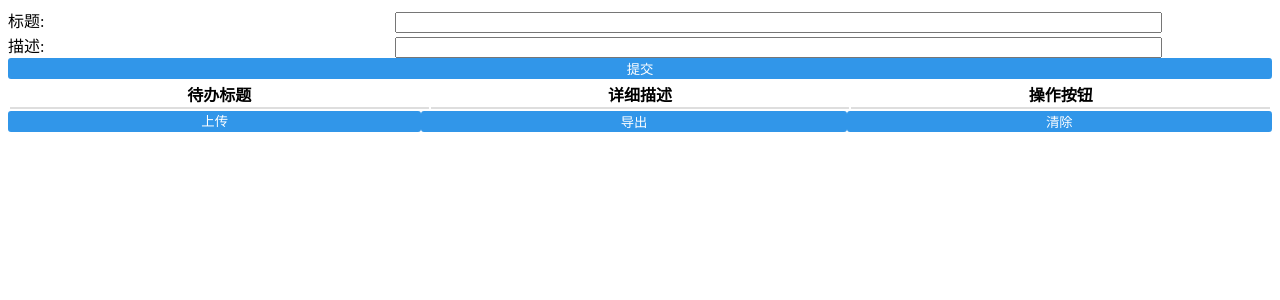
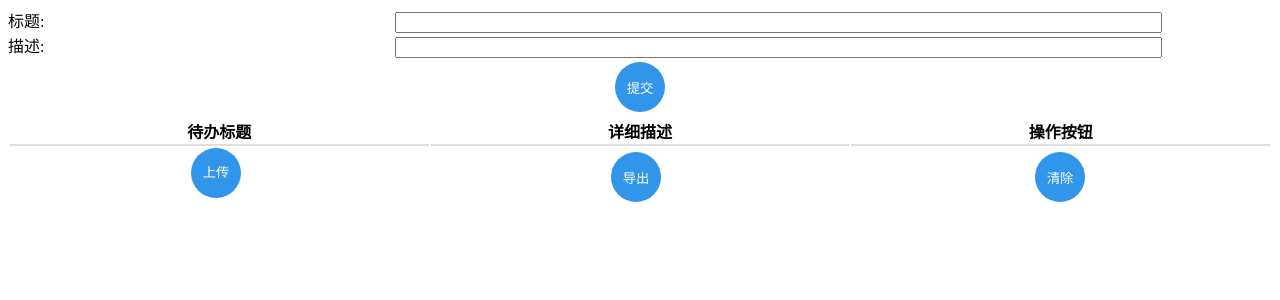
Before and after one commit to Andy201512/react-tutorial, a React (Create React App) app: page / in a window 1280 px wide. Shown: the top 300 px of the page. Built offline with nearby package versions, Linux system fonts and the light colour scheme.

Commit message:
调整按钮为圆形。

```diff
--- a/src/components/Form.js
+++ b/src/components/Form.js
@@ -64,9 +64,11 @@ class Form extends Component {
                     ></input>
                 </div>
                 <div className={styles['rowOneThirds--normal']}>
-                    <button
-                        type="submit"
-                    >提交</button>
+                    <div className={styles['buttonMaskDiv--normal']}>
+                        <button
+                            type="submit"
+                        >提交</button>
+                    </div>
                 </div>
             </form>
         );
--- a/src/css/App.module.css
+++ b/src/css/App.module.css
@@ -8,4 +8,5 @@
 
 .colDiv--normal {
     flex: 1 1 auto;
+    text-align: center;
 }
--- a/src/css/Form.module.css
+++ b/src/css/Form.module.css
@@ -19,3 +19,9 @@
 .input--normal {
     width: 60%;
 }
+
+.buttonMaskDiv--normal{
+    height: 100%;
+    width: 100%;
+    text-align: center;
+}
--- a/src/css/UploadButton.module.css
+++ b/src/css/UploadButton.module.css
@@ -7,8 +7,10 @@
     /*  */
     position: relative;
     display: inline-block;
-    width: 100%;
-    height: 100%;
+    width: 50px;
+    height: 50px;
+    line-height: 50px;
+    border-radius: 50%;
 }
 
 .uploadInput--normal {
@@ -23,17 +25,17 @@
 .uploadShowBox--normal {
     width: 100%;
     height: 100%;
-    text-align: center;
 }
 
 .uploadSpan--normal {
     font-size: 13.3333px;
     color: #fff;
     background-color: rgb(49, 150, 233);
-    border-radius: 3px;
     vertical-align: top;
     font-family: arial;
     display: inline-block;
-    width: 100%;
-    height: 100%;
+    width: 50px;
+    height: 50px;
+    line-height: 50px;
+    border-radius: 50%;
 }
--- a/src/css/index.css
+++ b/src/css/index.css
@@ -4,6 +4,8 @@ button {
     border-width: 0;
     color: #fff;
     cursor: pointer;
-    height: 100%;
-    width: 100%;
+    height: 50px;
+    width: 50px;
+    border-radius: 50%;
+    margin: 4px;
 }
```
